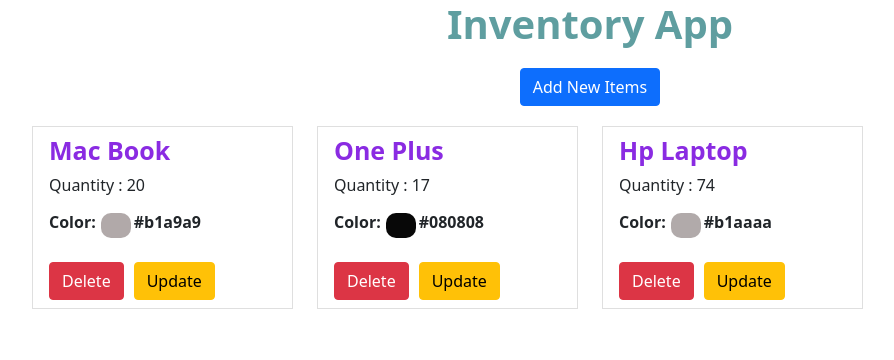
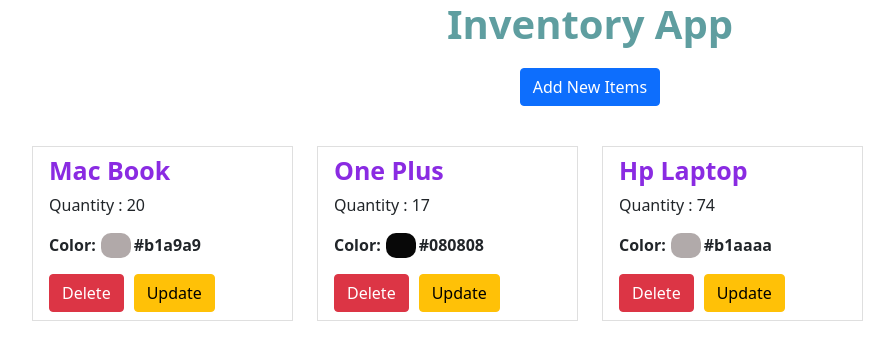
Before and after one commit to Manasa2903/inventory-app, a React (Create React App) app: page / in a window 1280 px wide. Shown: the top 360 px of the page, without its empty margins (50-944 px from the left). Built offline with nearby package versions, Linux system fonts and the light colour scheme.

Commit message:
small bug

```diff
--- a/src/Components/EditItem.jsx
+++ b/src/Components/EditItem.jsx
@@ -34,11 +34,7 @@
 
   return (
     <div className="updateModal">
-      <Toast
-        toggle={() => {
-          setUpdateModalOpen(!updateModalOpen);
-        }}
-      >
+      <Toast isOpen>
         <ToastHeader
           toggle={() => {
             setUpdateModalOpen(!updateModalOpen);
--- a/src/index.css
+++ b/src/index.css
@@ -14,11 +14,14 @@
 .color {
     font-weight: bold;
     display: flex;
+    align-items: center;
+    margin-bottom: 16px;
 }
 
 .color-badge {
     margin-left: 5px;
     margin-right: 3px;
+    margin-bottom: 0px;
 }
 
 .control-buttons {
@@ -26,7 +29,8 @@
 }
 
 .cards {
-    margin-bottom: 20px;
+    margin-bottom: 10px;
+    margin-top: 20px;
 }
 
 .item-heading {
@@ -38,5 +42,4 @@
 .updateModal {
     display: flex;
     justify-content: center;
-    margin-bottom: 20px;
 }
```
